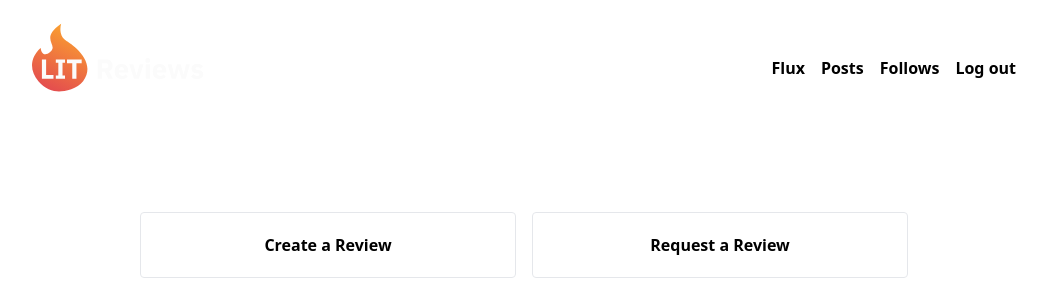
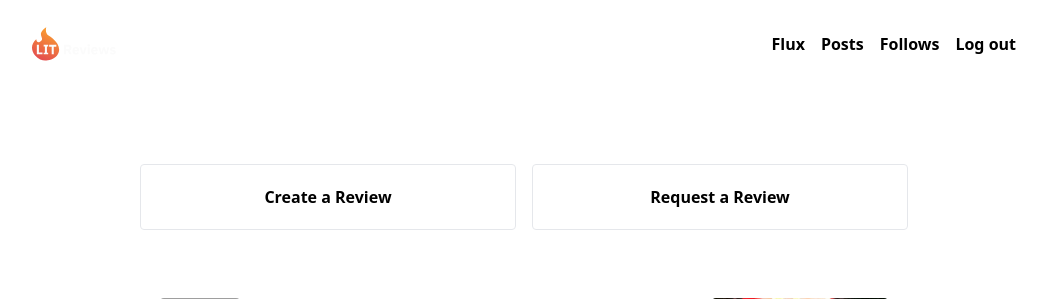
Before and after one commit to Madscientiste/OpenClassrooms_P9, a Django app: page /posts/flux/ in a window 1280 px wide. Shown: the top 299 px of the page, without its empty margins (116-1163 px from the left). Run offline with Django 3.2, Linux system fonts and the light colour scheme; a user stored in the database is signed in; data comes from the database, SQL or seed files in the repository; some libraries are stand-ins or nearby versions; grey boxes are pictures that could not be loaded.

Commit message:
fixed logo

```diff
--- a/OCRP7/templates/_components/nav_bar.html
+++ b/OCRP7/templates/_components/nav_bar.html
@@ -1,8 +1,8 @@
 {% load static %}
 
-<nav class="flex justify-between content-center px-5 pt-5">
+<nav class="flex justify-between content-center px-5 mt-5">
     <a href="/">
-        <img class="h-24 w-auto" src="{% static 'LITReviews.svg' %}" alt="L.R">
+        <img class="h-12 w-auto" src="{% static 'LITReviews.svg' %}" alt="L.R">
     </a>
 
     <div class="flex flex-grow justify-end items-center font-bold  space-x-4">
```
Also changed, not shown: OCRP7/static/LITReviews.svg.
